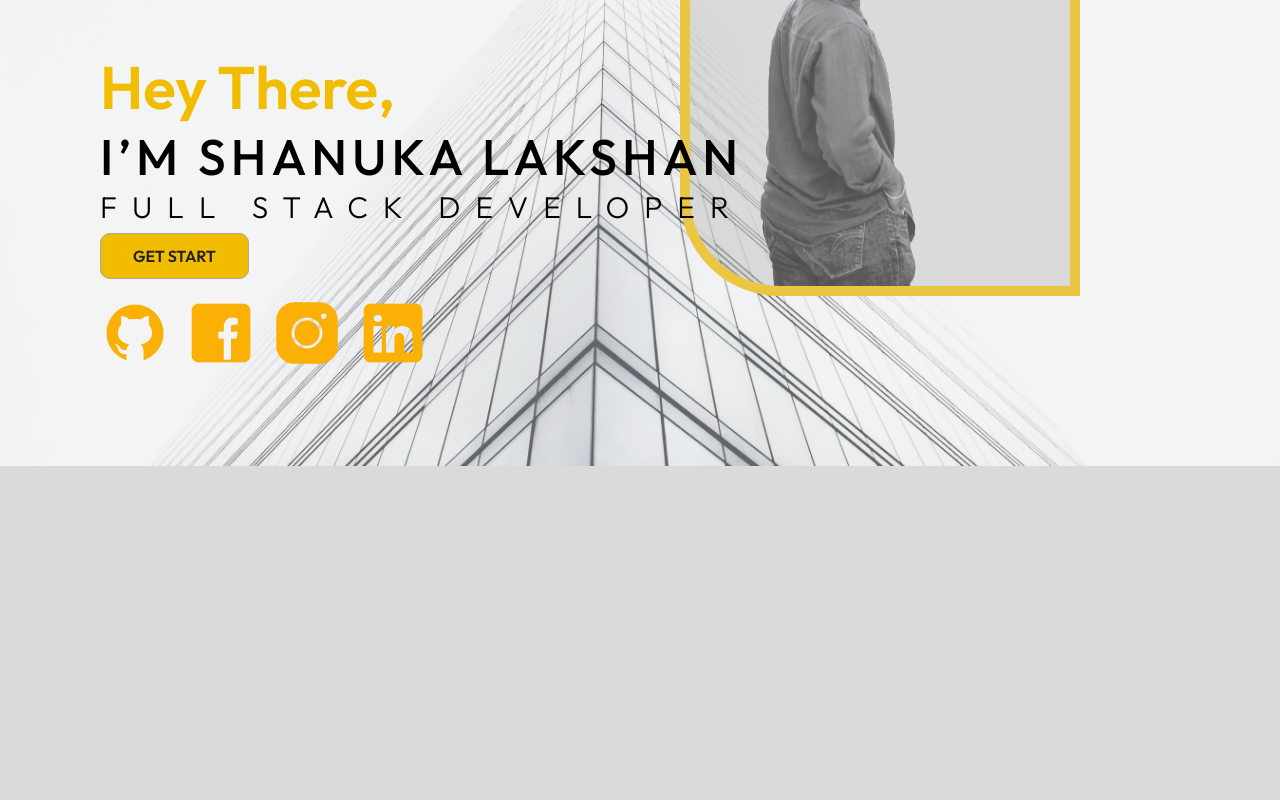
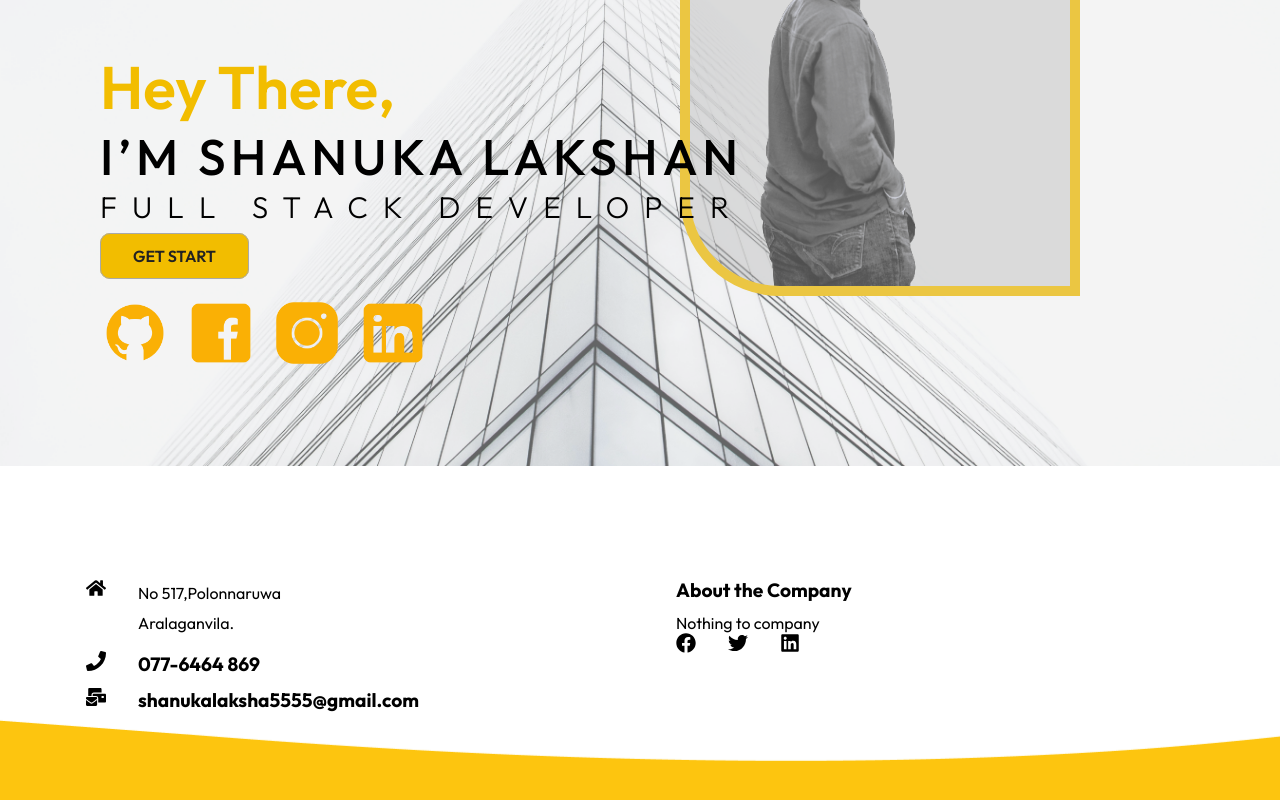
Before and after one commit to shanuka55/Portfoliyo_New, a React (Create React App) app: page / in a window 1280 px wide. Shown: the part 334-1134 px from the top of the page. Before the commit the page ends 804 px from the top, so only its background shows below. Built offline with nearby package versions, Linux system fonts and the light colour scheme.

Commit message:
foter is updated

```diff
--- /dev/null
+++ b/src/components/FooterSection.js
@@ -0,0 +1,48 @@
+import React from 'react'
+import "./FooterSectionStyle.css"
+import {FaFacebook, FaHome, FaLinkedin, FaMailBulk, FaPhone, FaTwitter} from "react-icons/fa"
+
+const FooterSection = () => {
+  return (
+    <div className='footer'>
+        <div className='footer-container'>
+            <div className='left'>
+                <div className='location'>
+                    <FaHome size={20} style={{color: "black", marginRight: "2rem"}} />
+                    <div>
+                        <p>No 517,Polonnaruwa</p>
+                        <p>Aralaganvila.</p>
+                    </div>
+                </div>
+
+                <div className='phone'>
+                    <h4>
+                        <FaPhone size={20} style={{color: "black", marginRight: "2rem"}} />
+                        077-6464 869
+                    </h4>
+                </div>
+
+                <div className='email'>
+                    <h4>
+                        <FaMailBulk size={20} style={{color: "black", marginRight: "2rem"}} />
+                        shanukalaksha5555@gmail.com
+                    </h4>
+                </div>
+            </div>
+
+            <div className='right'>
+                <h4>About the Company</h4>
+                <p>Nothing to company</p>
+                <div className='socoal'>
+                    <FaFacebook size={20} style={{color: "black", marginRight: "2rem"}} />
+                    <FaTwitter size={20} style={{color: "black", marginRight: "2rem"}} />
+                    <FaLinkedin size={20} style={{color: "black", marginRight: "2rem"}} />
+
+                </div>
+            </div>
+        </div>
+    </div>
+  )
+}
+
+export default FooterSection
--- /dev/null
+++ b/src/components/FooterSectionStyle.css
@@ -0,0 +1,59 @@
+.footer{
+    width: 100%;
+    padding: 6rem 0;
+    background-image: url(../Assets/footer.png);
+    background-color: white;
+
+}
+.footer-container{
+    max-width: 1140px;
+    margin: auto;
+    display: grid;
+    grid-template-columns: repeat(2, 1fr);
+    grid-gap: 40px;
+}
+
+.left{
+    height: 100%;
+    max-width: 100%;
+    display: flex;
+    flex-direction: column;
+    padding: 1rem;
+}
+.location{
+    display: flex;
+    margin-bottom: 0.8rem ;
+
+}
+
+.location p{
+    line-height: 30px;
+
+}
+
+.right{
+    height: 100%;
+    max-width: 100%;
+    display: flex;
+    flex-direction: column;
+    padding: 1rem;
+}
+
+.social{
+    margin-top: 1rem;
+}
+h4{
+    font-size: 1.2rem;
+    padding-bottom: 0.7rem;
+}
+
+.p{
+    font-size: 1.2rem;
+}
+
+@media screen and (max-width: 640px) {
+    .footer-container{
+        grid-template-columns: 1fr;
+    }
+
+}
--- a/src/routes/Home.js
+++ b/src/routes/Home.js
@@ -2,6 +2,7 @@ import React from 'react'
 import Navbar from '../components/Navbar'
 import HomeImage from '../components/HomeImage'
 import HomeText from '../components/HomeText'
+import FooterSection from '../components/FooterSection'
 
 const Home = () => {
   return (
@@ -9,6 +10,7 @@ const Home = () => {
       <Navbar/>
       <HomeImage/>
       <HomeText/>
+      <FooterSection/>
 
 
     </div>
```
Also changed, not shown: src/Assets/footer.png (added).
